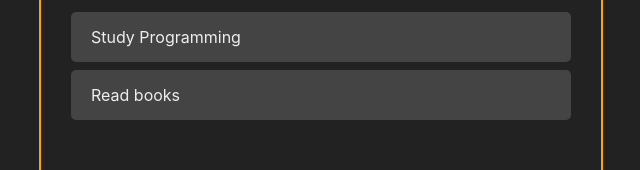
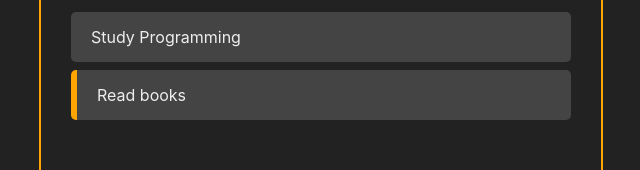
Before and after one commit to TiagoMachado24/to-do-list-react, a React (Create React App) app: page / in a window 1280 px wide. Shown: the part 120-290 px from the top of the page, without its empty margins (319-959 px from the left). Built offline with nearby package versions, Linux system fonts and the light colour scheme.

Commit message:
Added handleTaskClick function that changes the completed state

```diff
--- a/src/App.jsx
+++ b/src/App.jsx
@@ -19,6 +19,16 @@
       },
     ])
 
+    const handleTaskClick = (taskId) => {
+      const newTasks = tasks.map(task => {
+        if(task.id === taskId) return {...task, completed: !task.completed}
+
+        return task;
+      });
+
+      setTasks(newTasks)
+    }
+
     const handleTaskAddition = (taskTitle) => {
       const newTasks = [
         ...tasks,
@@ -36,7 +46,7 @@
     <>
       <div className="container">
         <AddTask handleTaskAddition={handleTaskAddition}  />
-        <Tasks tasks={tasks}/>
+        <Tasks tasks={tasks} handleTaskClick={handleTaskClick}/>
       </div>
     </>
   )
--- a/src/components/Task.css
+++ b/src/components/Task.css
@@ -8,3 +8,7 @@
     color: #eee;
     align-items: center;
 }
+
+.taskTitle {
+    cursor: pointer
+}
--- a/src/components/Task.jsx
+++ b/src/components/Task.jsx
@@ -2,8 +2,17 @@
 
 import './Task.css'
 
-const Task = ({task}) => {
-    return <div className='task-container'>{task.title}</div>;
+const Task = ({task, handleTaskClick}) => {
+    // return <div className='task-container'>{task.title}</div>;
+    return(
+        <div className="task-container"
+            style={task.completed ? {borderLeft: '6px solid orange'} : {}}
+            >
+            <div className="taskTitle" onClick={() => handleTaskClick(task.id)}>
+                {task.title}
+            </div>
+        </div>
+    )
 };
 
 export default Task;
--- a/src/components/Tasks.jsx
+++ b/src/components/Tasks.jsx
@@ -1,11 +1,11 @@
 import React from 'react';
 import Task from './Task';
 
-const Tasks = ({tasks}) => {
+const Tasks = ({tasks, handleTaskClick}) => {
     return (
         <>
         {tasks.map(( task ) => (
-            <Task task={task} />
+            <Task task={task} handleTaskClick={handleTaskClick} />
         ))}
     </>
     )
```
